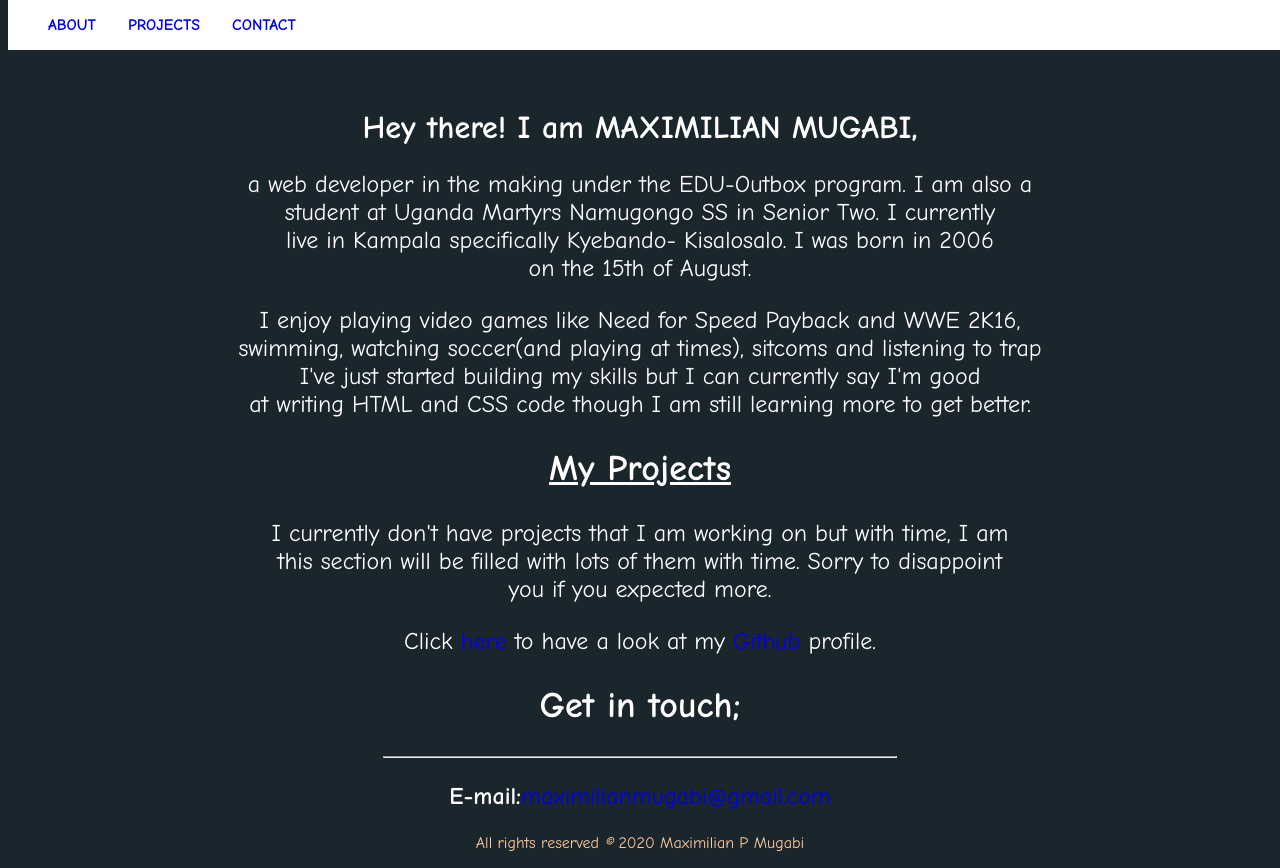
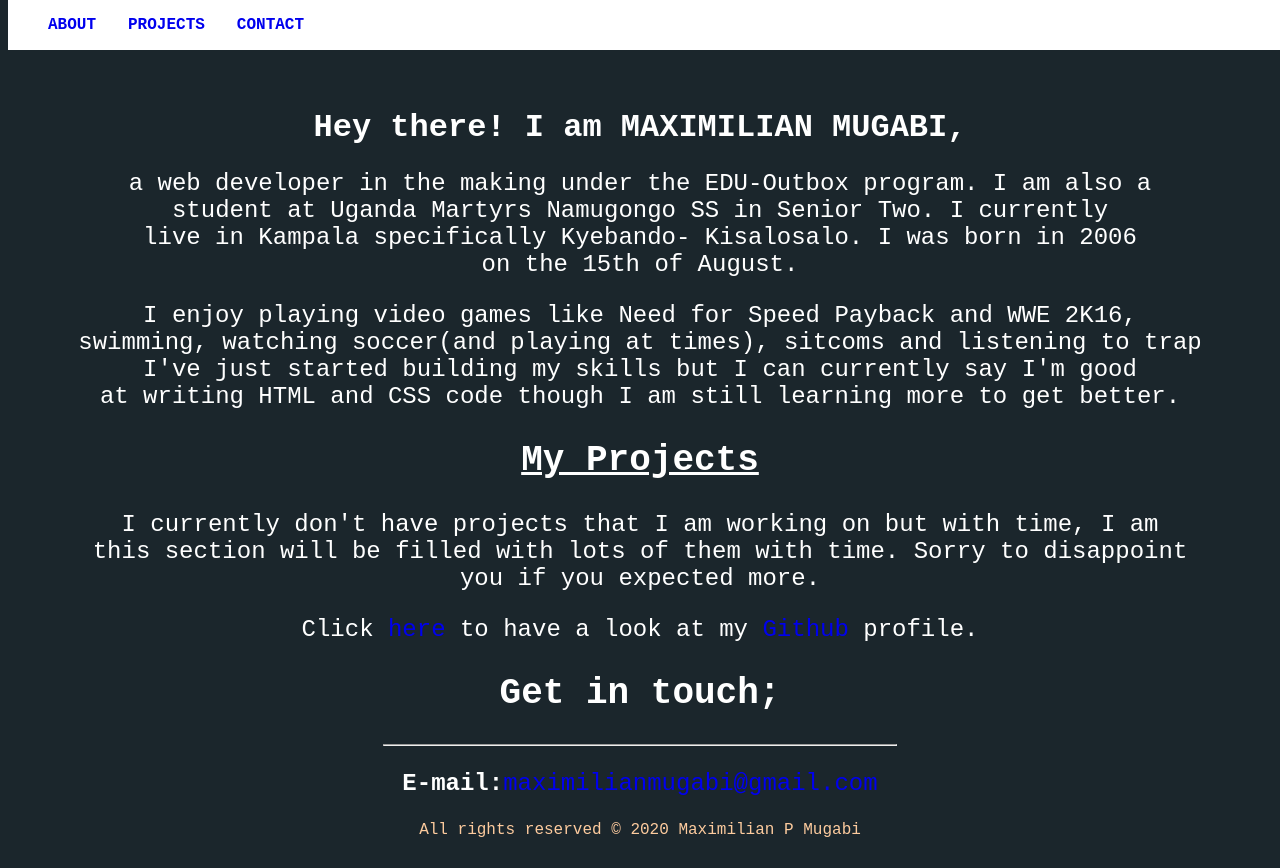
Before and after one commit to MugabiPMaximilian/portfolio, a plain HTML site: page index.html in a window 1280 px wide. Drawn offline with Linux system fonts and the light colour scheme.

Commit message:
Update index.css

```diff
--- a/index.css
+++ b/index.css
@@ -1,5 +1,5 @@
 body{
-    font-family: Comic Sans MS;
+    font-family: 'Roboto Mono', monospace;
     color: white;
     background-color: #1b262c;
 }
```
